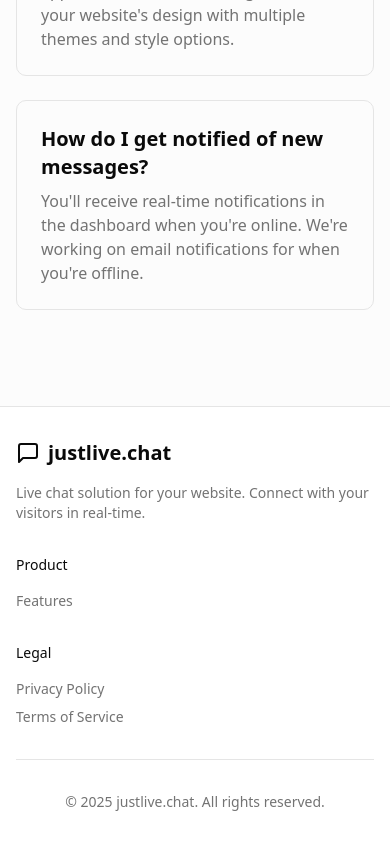
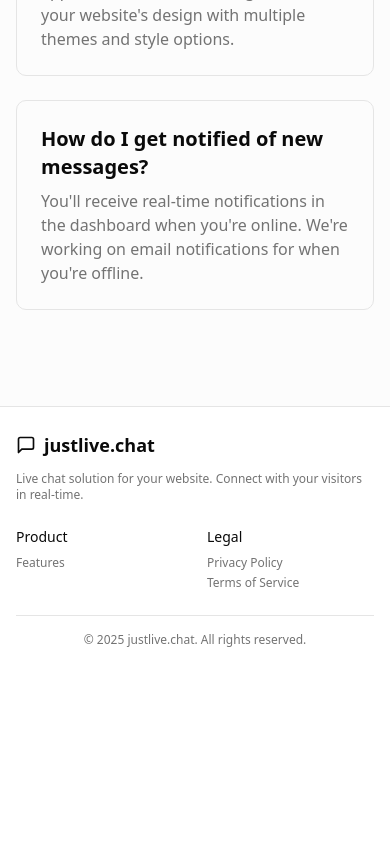
Before and after one commit to DanielWTE/justlive.chat, a Next.js app in the folder frontend/: page / in a window 390 px wide. Shown: the part 5919-6763 px from the top of the page. After the commit the page ends 6591 px from the top, so only its background shows below. Built offline with nearby package versions, Linux system fonts and the light colour scheme; no server answers.

Commit message:
* style(Footer.tsx): improve layout and styling of the footer component

```diff
--- a/frontend/src/components/layout/Footer.tsx
+++ b/frontend/src/components/layout/Footer.tsx
@@ -6,22 +6,22 @@
 
   return (
     <footer className="border-t bg-background/80 backdrop-blur-sm">
-      <div className="container mx-auto px-4 py-8">
-        <div className="grid gap-8 md:grid-cols-2 lg:grid-cols-4">
-          <div className="space-y-4">
+      <div className="container mx-auto px-4 py-6 md:py-8">
+        <div className="grid grid-cols-2 gap-6 sm:grid-cols-2 md:grid-cols-3 lg:grid-cols-4">
+          <div className="col-span-2 space-y-3 sm:col-span-2 md:col-span-1">
             <Link href="/" className="flex items-center space-x-2">
-              <MessageSquare className="h-6 w-6" />
-              <span className="text-xl font-bold">justlive.chat</span>
+              <MessageSquare className="h-5 w-5 md:h-6 md:w-6" />
+              <span className="text-lg font-bold md:text-xl">justlive.chat</span>
             </Link>
-            <p className="text-sm text-muted-foreground">
+            <p className="text-xs md:text-sm text-muted-foreground">
               Live chat solution for your website. Connect with your visitors in
               real-time.
             </p>
           </div>
 
           <div>
-            <h3 className="mb-4 text-sm font-medium">Product</h3>
-            <ul className="space-y-2 text-sm">
+            <h3 className="mb-2 md:mb-4 text-sm font-medium">Product</h3>
+            <ul className="space-y-1 md:space-y-2 text-xs md:text-sm">
               <li>
                 <Link
                   href="/#features"
@@ -34,8 +34,8 @@
           </div>
 
           <div>
-            <h3 className="mb-4 text-sm font-medium">Legal</h3>
-            <ul className="space-y-2 text-sm">
+            <h3 className="mb-2 md:mb-4 text-sm font-medium">Legal</h3>
+            <ul className="space-y-1 md:space-y-2 text-xs md:text-sm">
               <li>
                 <Link
                   href="/privacy-policy"
@@ -56,7 +56,7 @@
           </div>
         </div>
 
-        <div className="mt-8 border-t pt-8 text-center text-sm text-muted-foreground">
+        <div className="mt-6 md:mt-8 border-t pt-4 md:pt-6 text-center text-xs md:text-sm text-muted-foreground">
           <p>© {currentYear} justlive.chat. All rights reserved.</p>
         </div>
       </div>
```
